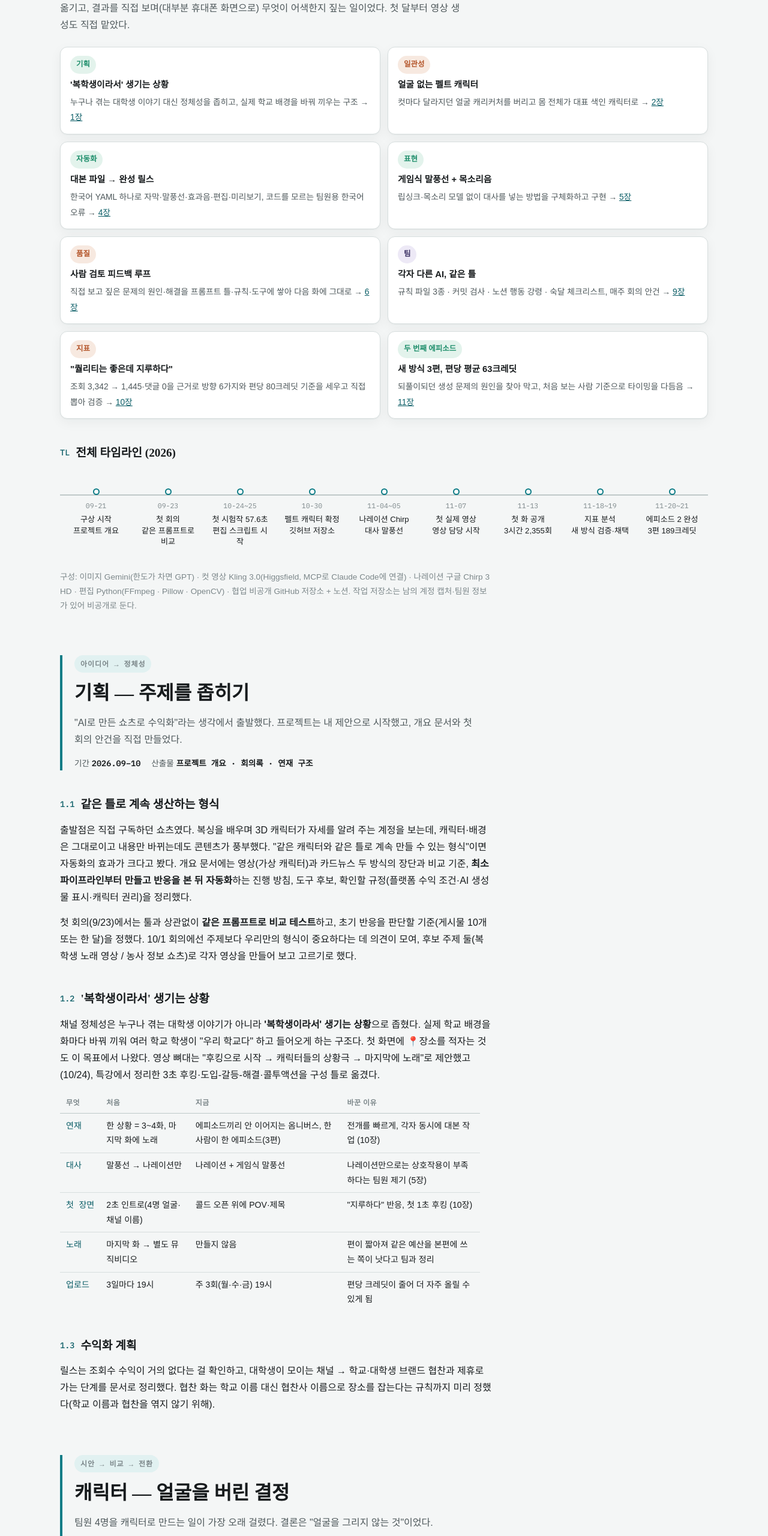
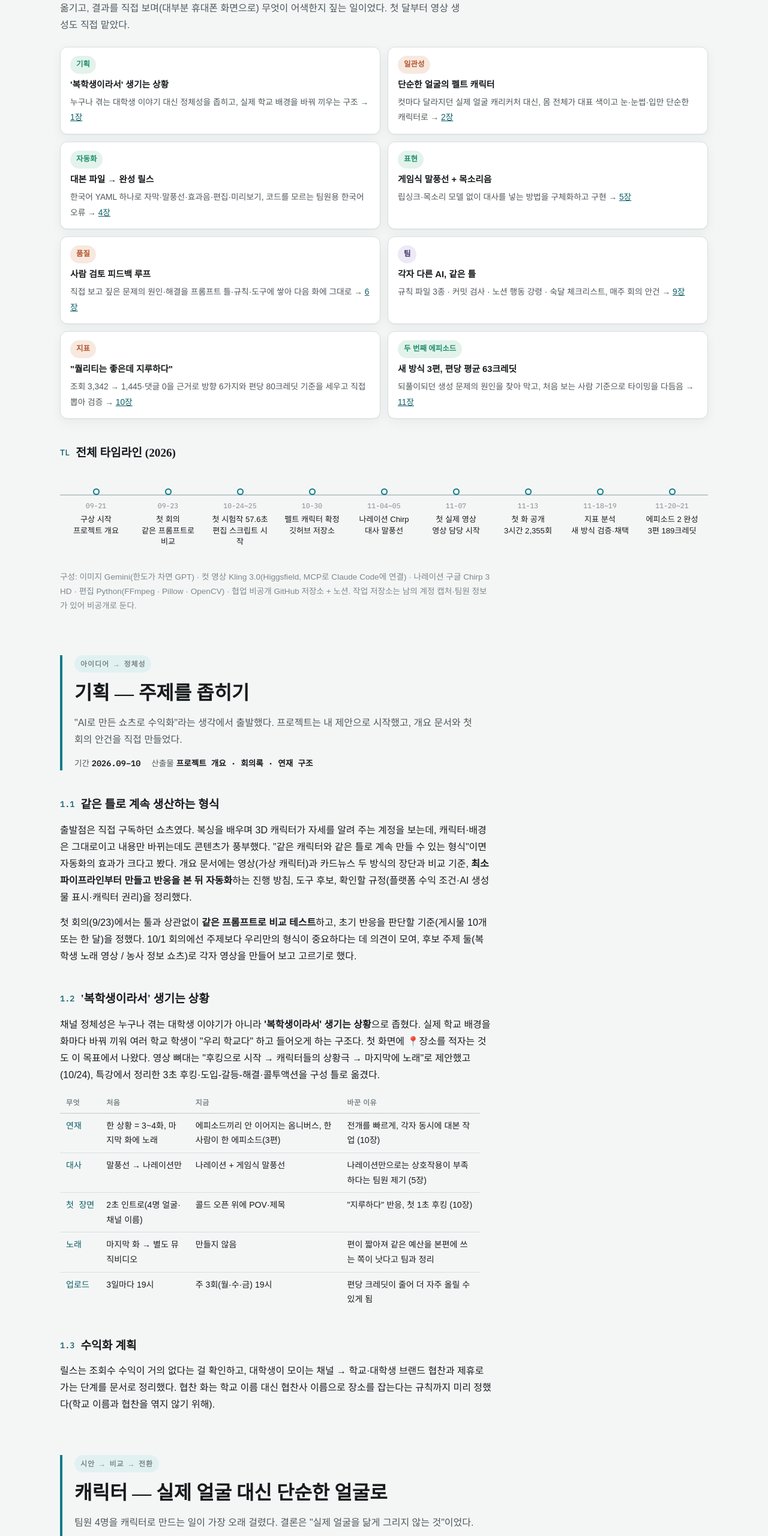
Before and after one commit to kheechan04/kheechan04.github.io, a plain HTML site: page ai-shorts-monetization/full.html in a window 1280 px wide. Shown: the part 900-3460 px from the top of the page at 60% size. Drawn offline with Linux system fonts and the light colour scheme; a web font is replaced by a local one.

Commit message:
복학생오빠들: 캐릭터 설명 정정 — 얼굴이 없는 게 아니라 실제 얼굴 대신 단순한 얼굴

```diff
--- a/ai-shorts-monetization/full.html
+++ b/ai-shorts-monetization/full.html
@@ -198,7 +198,7 @@
         <a href="#overview"><span class="n">00</span> 개요 &amp; 결과</a>
         <a href="#glance"><span class="n">§</span> 한눈에 보기</a>
         <a href="#track-plan"><span class="n">01</span> 기획 — 주제를 좁히기</a>
-        <a href="#track-character"><span class="n">02</span> 캐릭터 — 얼굴을 버린 결정</a>
+        <a href="#track-character"><span class="n">02</span> 캐릭터 — 실제 얼굴 대신 단순한 얼굴로</a>
         <a href="#track-scene"><span class="n">03</span> 배경·장면 — 실사 + 펠트</a>
         <a href="#track-edit"><span class="n">04</span> 대본 파일 하나로 릴스</a>
         <a href="#track-voice"><span class="n">05</span> 나레이션과 말풍선</a>
@@ -258,8 +258,8 @@
       </div>
       <div class="glance-item">
         <span class="chip chip-fix glance-tag">일관성</span>
-        <b>얼굴 없는 펠트 캐릭터</b>
-        <span class="d">컷마다 달라지던 얼굴 캐리커처를 버리고 몸 전체가 대표 색인 캐릭터로 → <a href="#track-character">2장</a></span>
+        <b>단순한 얼굴의 펠트 캐릭터</b>
+        <span class="d">컷마다 달라지던 실제 얼굴 캐리커처 대신, 몸 전체가 대표 색이고 눈·눈썹·입만 단순한 캐릭터로 → <a href="#track-character">2장</a></span>
       </div>
       <div class="glance-item">
         <span class="chip chip-new glance-tag">자동화</span>
@@ -365,8 +365,8 @@
   <section class="track" id="track-character">
     <div class="track-head">
       <span class="eyebrow chip chip-personal" style="display:inline-flex">시안 → 비교 → 전환</span>
-      <h2>캐릭터 — 얼굴을 버린 결정</h2>
-      <p class="desc">팀원 4명을 캐릭터로 만드는 일이 가장 오래 걸렸다. 결론은 "얼굴을 그리지 않는 것"이었다.</p>
+      <h2>캐릭터 — 실제 얼굴 대신 단순한 얼굴로</h2>
+      <p class="desc">팀원 4명을 캐릭터로 만드는 일이 가장 오래 걸렸다. 결론은 "실제 얼굴을 닮게 그리지 않는 것"이었다.</p>
       <div class="track-meta"><span>기간 <b>10/2 – 10/30</b></span><span>확정 <b>펠트 캐릭터 4명 + 하늘색 몹 2종 + 교수</b></span></div>
     </div>
 
@@ -379,7 +379,7 @@
     <p>
       그런데 영상으로 만들면 <b>컷마다 얼굴이 달라졌다</b>. 우리 얼굴이라 활용 범위가 좁고 부끄럽다는 의견도 나왔다.
       잘 되는 레퍼런스 계정 3개의 공통점(단색 몸 + 단순한 얼굴 + 액세서리 하나로 정체성, 실사 배경)을 분석해,
-      <b>몸 전체가 대표 색인 얼굴 없는 펠트 캐릭터</b>로 바꿨다(10/30 확정). 디즈니풍 때 정한 헤어·옷·대표 색은 이어받았다.
+      <b>몸 전체가 대표 색이고 동그란 머리에 단순한 눈·눈썹·입만 있는 펠트 캐릭터</b>로 바꿨다(10/30 확정). 실제 얼굴을 닮게 그리는 걸 그만두자 컷마다 얼굴이 달라지는 문제도, 우리 얼굴이 그대로 나오는 부담도 줄었다. 디즈니풍 때 정한 헤어·옷·대표 색은 이어받았다.
     </p>
     <table class="cfgtable">
       <tr><th>캐릭터</th><th>대표 색</th><th>성격 → 고정 개그</th></tr>
```
Also changed, not shown: ai-shorts-monetization/index.html (+1 -1 lines).
